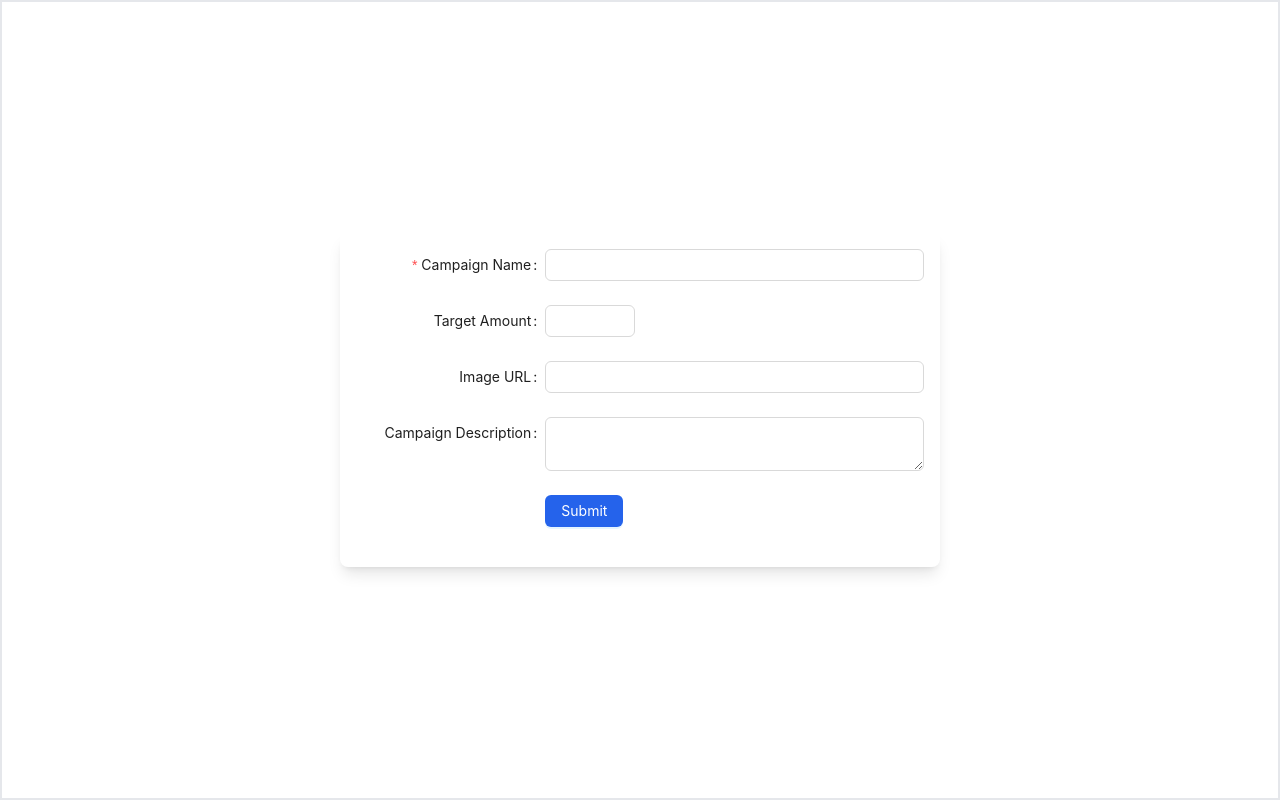
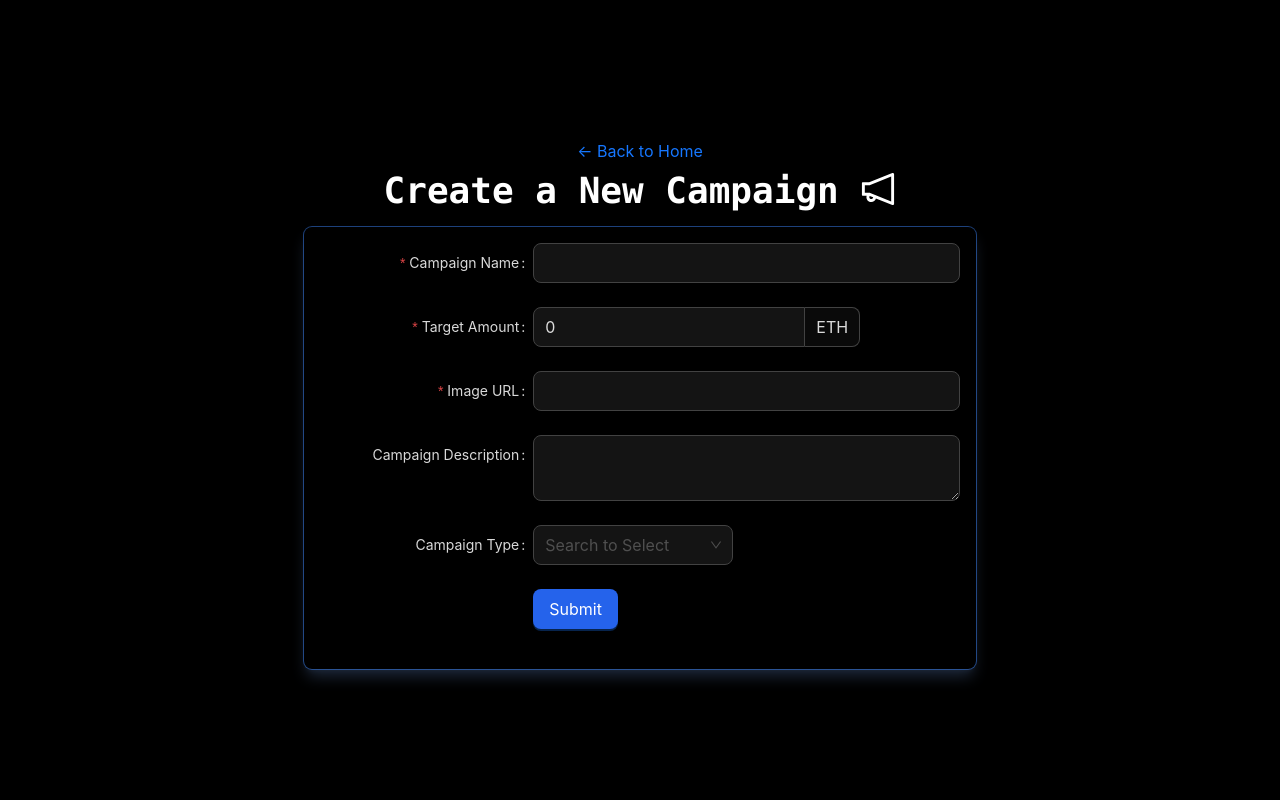
Before and after one commit to SahilJaiman/fundfusion, a Next.js app: page /campaign/new in a window 1280 px wide. Built offline with nearby package versions, Linux system fonts and the light colour scheme.

Commit message:
Campaign

```diff
--- a/app/campaign/new/page.js
+++ b/app/campaign/new/page.js
@@ -1,6 +1,11 @@
 'use client';
 import React from 'react'
-import { Button, Form, Input, InputNumber } from 'antd';
+import { Button, Form, Input, Select, InputNumber } from 'antd';
+import { message, ConfigProvider, theme } from 'antd';
+import { NotificationOutlined, ArrowLeftOutlined } from '@ant-design/icons';
+import { useRouter } from 'next/navigation';
+import FormItem from 'antd/es/form/FormItem';
+
 const layout = {
     labelCol: {
         span: 8,
@@ -27,15 +32,29 @@ const onFinish = (values) => {
 };
 
 export default function NewCampaign() {
+
+    const router = useRouter();
     return (
-        <div className="min-h-screen border-2 w-full items-center flex justify-center ">
+
+
+
+        <div className="min-h-screen p-2 bg-black  w-full items-center flex  flex-col justify-center ">
+            <Button onClick={() => router.push('/')} size='large' type="link">&#8592; Back to Home</Button>
+            <h1 className=' text-white font-bold font-mono text-2xl md:text-4xl' >Create a New Campaign <NotificationOutlined /></h1>
+            <ConfigProvider
+                theme={{
+                    algorithm: theme.darkAlgorithm,
+
+                }}
+            >
                 <Form
                     {...layout}
-                name="nest-messages"
+
+                    size='large'
+
+
                     onFinish={onFinish}
-
-                validateMessages={validateMessages}
-                className=" p-4 w-[600px] shadow-lg rounded-lg"
+                    className="mt-4 w-full max-w-md sm:max-w-lg md:max-w-xl lg:max-w-2xl p-4 ring-1  shadow-slate-800 shadow-lg rounded-lg"
                 >
                     <Form.Item
                         name={['user', 'name']}
@@ -45,23 +64,75 @@ export default function NewCampaign() {
                                 required: true,
                             },
                         ]}
+
+
                     >
                         <Input />
                     </Form.Item>
                     <Form.Item
-                    name={['user', 'email']}
+                        name={'amount'}
                         label="Target Amount"
+                        rules={[{ required: true }]}
+
 
                     >
-                    <InputNumber />
+                        <InputNumber addonAfter="ETH" defaultValue={0} />
+
                     </Form.Item>
 
-                <Form.Item name={['user', 'website']} label="Image URL">
+                    <Form.Item
+                        name="url"
+                        label="Image URL"
+                        rules={[{ required: true }, { type: 'url', warningOnly: true },]}
+
+                    >
                         <Input />
                     </Form.Item>
                     <Form.Item name={['user', 'introduction']} label="Campaign Description">
                         <Input.TextArea />
                     </Form.Item>
+                    <FormItem
+                         name="type"
+                         label="Campaign Type"
+
+                    >
+                        <Select
+                            showSearch
+                            style={{ width: 200 }}
+                            placeholder="Search to Select"
+                            optionFilterProp="children"
+                            filterOption={(input, option) => (option?.label ?? '').includes(input)}
+                            filterSort={(optionA, optionB) =>
+                                (optionA?.label ?? '').toLowerCase().localeCompare((optionB?.label ?? '').toLowerCase())
+                            }
+                            options={[
+                                {
+                                    value: '1',
+                                    label: 'Other',
+                                },
+                                {
+                                    value: '2',
+                                    label: 'Crowdfunding',
+                                },
+                                {
+                                    value: '3',
+                                    label: 'Charity',
+                                },
+                                {
+                                    value: '4',
+                                    label: 'Investment',
+                                },
+                                {
+                                    value: '5',
+                                    label: 'Donation',
+                                },
+                                {
+                                    value: '6',
+                                    label: 'Lending',
+                                },
+                            ]}
+                        />
+                    </FormItem>
                     <Form.Item
                         wrapperCol={{
                             ...layout.wrapperCol,
@@ -72,7 +143,10 @@ export default function NewCampaign() {
                             Submit
                         </Button>
                     </Form.Item>
+
                 </Form>
+            </ConfigProvider >
         </div>
+
     )
 }
--- a/components/Hero.js
+++ b/components/Hero.js
@@ -2,9 +2,13 @@
 import React from 'react'
 import { Button } from 'antd';
 import Image from 'next/image';
+import { useRouter } from 'next/navigation'
 
 
 export default function Hero() {
+
+  const router = useRouter();
+
   return (
     <div className="min-h-screen flex flex-col justify-between items-center mx-auto p-6 md:p-12 lg:flex-row bg-gradient-to-r from-gray-700 via-gray-900 to-black">
       <div className="flex flex-col p-6 space-y-10  lg:w-1/2 ">
@@ -22,8 +26,8 @@ export default function Hero() {
           From Ideas to Impact - Connect with a Diverse Community of Investors and Donors
         </p>
         <div className="mx-auto space-x-4 lg:mx-0">
-          <Button className='ring-2' type="primary" shape="round" >Get Started</Button>
-          <Button className='ring-2' type="primary" shape="round" >Learn More</Button>
+          <Button onClick={()=>router.push('/campaign/new')} className='ring-2' type="primary" shape="round" >Get Started</Button>
+          <Button  className='ring-2' type="primary" shape="round" >Learn More</Button>
 
 
         </div>
--- a/package.json
+++ b/package.json
@@ -9,6 +9,7 @@
     "lint": "next lint"
   },
   "dependencies": {
+    "@ant-design/icons": "^5.0.1",
     "antd": "^5.3.1",
     "next": "13.2.4",
     "react": "18.2.0",
```
Also changed, not shown: 1 other file (tests, documents, lock files or other folders). Lines whose indentation alone changed are shown as unchanged.
